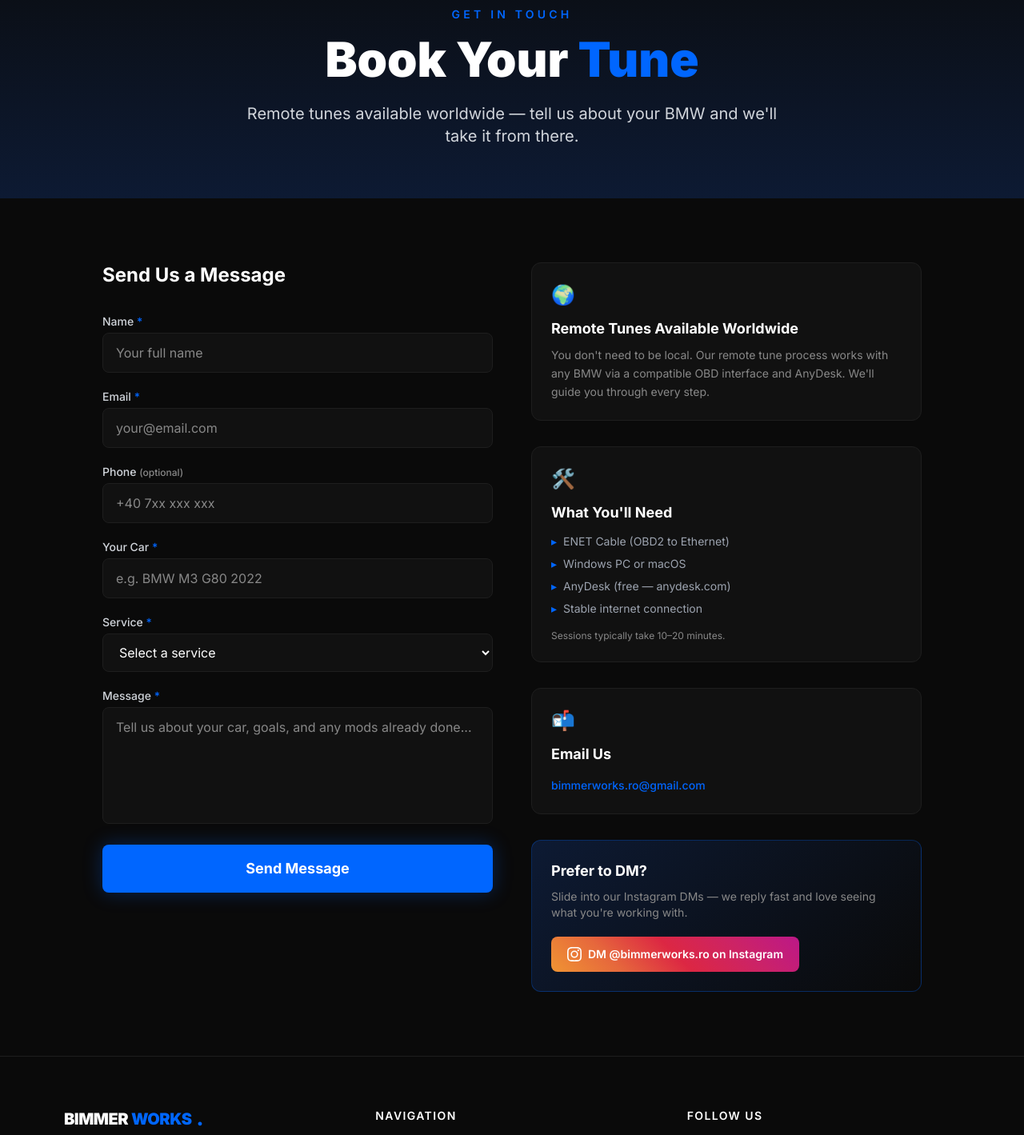
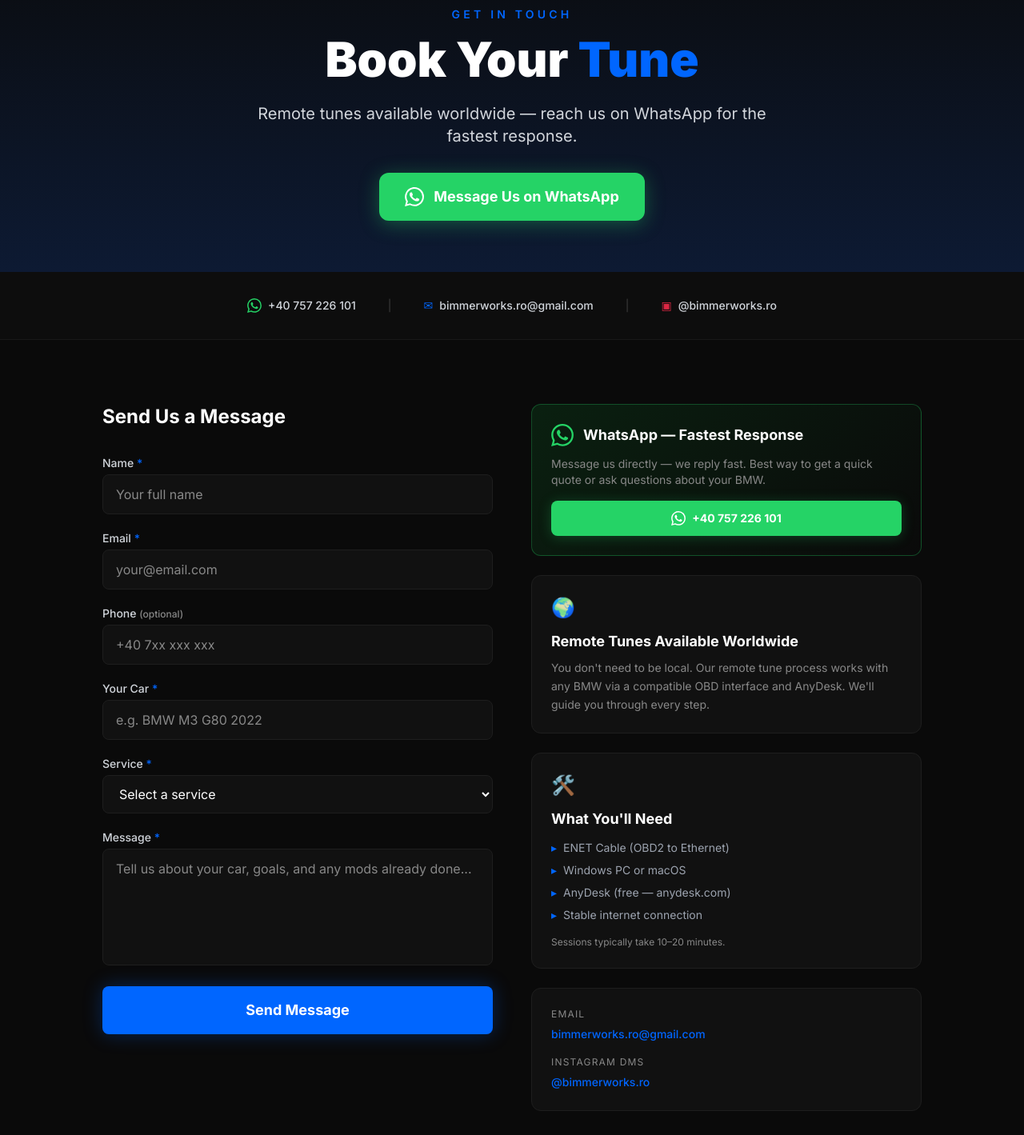
Before and after one commit to nikos192/bimmerworks.ro, a Next.js app: page /contact in a window 1280 px wide. Shown: the part 120-1539 px from the top of the page at 80% size. Built offline with nearby package versions, Linux system fonts and the light colour scheme.

Commit message:
feat: add WhatsApp as primary contact method

```diff
--- a/src/app/contact/page.tsx
+++ b/src/app/contact/page.tsx
@@ -3,6 +3,9 @@
 import { useState } from 'react';
 
 // TODO: Add business address here
+
+const WHATSAPP_NUMBER = '40757226101';
+const WHATSAPP_URL = `https://wa.me/${WHATSAPP_NUMBER}`;
 
 export default function ContactPage() {
   const [submitted, setSubmitted] = useState(false);
@@ -16,7 +19,6 @@
   });
 
   const services = [
-    // Priced packages
     'Pops & Bangs Tune — G series ($300)',
     'GPF / OPF Delete Tune — Gxx / F8x ($200)',
     'Gearbox Tune Stage 2/3 — F series ($190)',
@@ -24,7 +26,6 @@
     'XM Red Label Tune — G09 ($400)',
     'M3 / M4 CS Tune Pack — G80 / G82 ($400)',
     'Navigation Region Change — iDrive 7/8 ($220)',
-    // Contact for pricing
     'ECU Stage Tunes (Stage 1, 2, 3)',
     'BMW Coding',
     'Apple CarPlay / Android Auto',
@@ -61,9 +62,50 @@
         <h1 className="text-4xl sm:text-5xl md:text-6xl font-black mb-6">
           Book Your <span className="text-accent">Tune</span>
         </h1>
-        <p className="text-gray-300 text-lg sm:text-xl max-w-2xl mx-auto">
-          Remote tunes available worldwide — tell us about your BMW and we&apos;ll take it from there.
+        <p className="text-gray-300 text-lg sm:text-xl max-w-2xl mx-auto mb-8">
+          Remote tunes available worldwide — reach us on WhatsApp for the fastest response.
         </p>
+        {/* WhatsApp CTA — hero level */}
+        <a
+          href={WHATSAPP_URL}
+          target="_blank"
+          rel="noopener noreferrer"
+          className="inline-flex items-center gap-3 text-white font-bold px-8 py-4 rounded-xl text-lg transition-all duration-200 hover:scale-105"
+          style={{
+            background: '#25D366',
+            boxShadow: '0 4px 24px rgba(37,211,102,0.35)',
+          }}
+        >
+          <svg width="24" height="24" viewBox="0 0 24 24" fill="white">
+            <path d="M17.472 14.382c-.297-.149-1.758-.867-2.03-.967-.273-.099-.471-.148-.67.15-.197.297-.767.966-.94 1.164-.173.199-.347.223-.644.075-.297-.15-1.255-.463-2.39-1.475-.883-.788-1.48-1.761-1.653-2.059-.173-.297-.018-.458.13-.606.134-.133.298-.347.446-.52.149-.174.198-.298.298-.497.099-.198.05-.371-.025-.52-.075-.149-.669-1.612-.916-2.207-.242-.579-.487-.5-.669-.51-.173-.008-.371-.01-.57-.01-.198 0-.52.074-.792.372-.272.297-1.04 1.016-1.04 2.479 0 1.462 1.065 2.875 1.213 3.074.149.198 2.096 3.2 5.077 4.487.709.306 1.262.489 1.694.625.712.227 1.36.195 1.871.118.571-.085 1.758-.719 2.006-1.413.248-.694.248-1.289.173-1.413-.074-.124-.272-.198-.57-.347m-5.421 7.403h-.004a9.87 9.87 0 01-5.031-1.378l-.361-.214-3.741.982.998-3.648-.235-.374a9.86 9.86 0 01-1.51-5.26c.001-5.45 4.436-9.884 9.888-9.884 2.64 0 5.122 1.03 6.988 2.898a9.825 9.825 0 012.893 6.994c-.003 5.45-4.437 9.884-9.885 9.884m8.413-18.297A11.815 11.815 0 0012.05 0C5.495 0 .16 5.335.157 11.892c0 2.096.547 4.142 1.588 5.945L.057 24l6.305-1.654a11.882 11.882 0 005.683 1.448h.005c6.554 0 11.89-5.335 11.893-11.893a11.821 11.821 0 00-3.48-8.413z" />
+          </svg>
+          Message Us on WhatsApp
+        </a>
+      </section>
+
+      {/* ── QUICK CONTACT STRIP ── */}
+      <section className="py-8 px-4 bg-section-bg border-b border-white/5">
+        <div className="max-w-4xl mx-auto flex flex-col sm:flex-row items-center justify-center gap-4 sm:gap-10 text-sm">
+          <a href={WHATSAPP_URL} target="_blank" rel="noopener noreferrer"
+            className="flex items-center gap-2 text-gray-300 hover:text-white transition-colors font-medium">
+            <span style={{ color: '#25D366' }}>
+              <svg width="18" height="18" viewBox="0 0 24 24" fill="currentColor">
+                <path d="M17.472 14.382c-.297-.149-1.758-.867-2.03-.967-.273-.099-.471-.148-.67.15-.197.297-.767.966-.94 1.164-.173.199-.347.223-.644.075-.297-.15-1.255-.463-2.39-1.475-.883-.788-1.48-1.761-1.653-2.059-.173-.297-.018-.458.13-.606.134-.133.298-.347.446-.52.149-.174.198-.298.298-.497.099-.198.05-.371-.025-.52-.075-.149-.669-1.612-.916-2.207-.242-.579-.487-.5-.669-.51-.173-.008-.371-.01-.57-.01-.198 0-.52.074-.792.372-.272.297-1.04 1.016-1.04 2.479 0 1.462 1.065 2.875 1.213 3.074.149.198 2.096 3.2 5.077 4.487.709.306 1.262.489 1.694.625.712.227 1.36.195 1.871.118.571-.085 1.758-.719 2.006-1.413.248-.694.248-1.289.173-1.413-.074-.124-.272-.198-.57-.347m-5.421 7.403h-.004a9.87 9.87 0 01-5.031-1.378l-.361-.214-3.741.982.998-3.648-.235-.374a9.86 9.86 0 01-1.51-5.26c.001-5.45 4.436-9.884 9.888-9.884 2.64 0 5.122 1.03 6.988 2.898a9.825 9.825 0 012.893 6.994c-.003 5.45-4.437 9.884-9.885 9.884m8.413-18.297A11.815 11.815 0 0012.05 0C5.495 0 .16 5.335.157 11.892c0 2.096.547 4.142 1.588 5.945L.057 24l6.305-1.654a11.882 11.882 0 005.683 1.448h.005c6.554 0 11.89-5.335 11.893-11.893a11.821 11.821 0 00-3.48-8.413z" />
+              </svg>
+            </span>
+            +40 757 226 101
+          </a>
+          <span className="hidden sm:block text-white/20">|</span>
+          <a href="mailto:bimmerworks.ro@gmail.com"
+            className="flex items-center gap-2 text-gray-300 hover:text-white transition-colors font-medium">
+            <span className="text-accent">✉</span> bimmerworks.ro@gmail.com
+          </a>
+          <span className="hidden sm:block text-white/20">|</span>
+          <a href="https://www.instagram.com/bimmerworks.ro/" target="_blank" rel="noopener noreferrer"
+            className="flex items-center gap-2 text-gray-300 hover:text-white transition-colors font-medium">
+            <span style={{ color: '#dc2743' }}>▣</span> @bimmerworks.ro
+          </a>
+        </div>
       </section>
 
       {/* ── MAIN CONTENT ── */}
@@ -84,81 +126,44 @@
               </div>
             ) : (
               <form onSubmit={handleSubmit} className="space-y-5">
-                {/* Name */}
                 <div>
                   <label className="block text-sm font-medium text-gray-300 mb-1">
                     Name <span className="text-accent">*</span>
                   </label>
-                  <input
-                    type="text"
-                    name="name"
-                    required
-                    value={form.name}
-                    onChange={handleChange}
-                    placeholder="Your full name"
-                    className={inputClass}
-                  />
+                  <input type="text" name="name" required value={form.name} onChange={handleChange}
+                    placeholder="Your full name" className={inputClass} />
                 </div>
 
-                {/* Email */}
                 <div>
                   <label className="block text-sm font-medium text-gray-300 mb-1">
                     Email <span className="text-accent">*</span>
                   </label>
-                  <input
-                    type="email"
-                    name="email"
-                    required
-                    value={form.email}
-                    onChange={handleChange}
-                    placeholder="your@email.com"
-                    className={inputClass}
-                  />
+                  <input type="email" name="email" required value={form.email} onChange={handleChange}
+                    placeholder="your@email.com" className={inputClass} />
                 </div>
 
-                {/* Phone (optional) */}
                 <div>
                   <label className="block text-sm font-medium text-gray-300 mb-1">
                     Phone <span className="text-muted text-xs">(optional)</span>
                   </label>
-                  <input
-                    type="tel"
-                    name="phone"
-                    value={form.phone}
-                    onChange={handleChange}
-                    placeholder="+40 7xx xxx xxx"
-                    className={inputClass}
-                  />
+                  <input type="tel" name="phone" value={form.phone} onChange={handleChange}
+                    placeholder="+40 7xx xxx xxx" className={inputClass} />
                 </div>
 
-                {/* Car */}
                 <div>
                   <label className="block text-sm font-medium text-gray-300 mb-1">
                     Your Car <span className="text-accent">*</span>
                   </label>
-                  <input
-                    type="text"
-                    name="car"
-                    required
-                    value={form.car}
-                    onChange={handleChange}
-                    placeholder="e.g. BMW M3 G80 2022"
-                    className={inputClass}
-                  />
+                  <input type="text" name="car" required value={form.car} onChange={handleChange}
+                    placeholder="e.g. BMW M3 G80 2022" className={inputClass} />
                 </div>
 
-                {/* Service */}
                 <div>
                   <label className="block text-sm font-medium text-gray-300 mb-1">
                     Service <span className="text-accent">*</span>
                   </label>
-                  <select
-                    name="service"
-                    required
-                    value={form.service}
-                    onChange={handleChange}
-                    className={inputClass + ' cursor-pointer'}
-                  >
+                  <select name="service" required value={form.service} onChange={handleChange}
+                    className={inputClass + ' cursor-pointer'}>
                     <option value="" disabled>Select a service</option>
                     <optgroup label="── Fixed Price Packages ──">
                       {services.slice(0, 7).map((s) => (
@@ -173,26 +178,17 @@
                   </select>
                 </div>
 
-                {/* Message */}
                 <div>
                   <label className="block text-sm font-medium text-gray-300 mb-1">
                     Message <span className="text-accent">*</span>
                   </label>
-                  <textarea
-                    name="message"
-                    required
-                    rows={5}
-                    value={form.message}
-                    onChange={handleChange}
+                  <textarea name="message" required rows={5} value={form.message} onChange={handleChange}
                     placeholder="Tell us about your car, goals, and any mods already done..."
-                    className={inputClass + ' resize-none'}
-                  />
+                    className={inputClass + ' resize-none'} />
                 </div>
 
-                <button
-                  type="submit"
-                  className="w-full bg-accent hover:bg-accent-hover text-white font-bold py-4 rounded-lg transition-all duration-200 accent-glow hover:scale-[1.02] text-lg mt-2"
-                >
+                <button type="submit"
+                  className="w-full bg-accent hover:bg-accent-hover text-white font-bold py-4 rounded-lg transition-all duration-200 accent-glow hover:scale-[1.02] text-lg mt-2">
                   Send Message
                 </button>
               </form>
@@ -200,7 +196,31 @@
           </div>
 
           {/* ── SIDE INFO ── */}
-          <div className="space-y-8">
+          <div className="space-y-6">
+
+            {/* WhatsApp — PRIMARY */}
+            <div
+              className="rounded-xl p-6"
+              style={{ background: 'linear-gradient(135deg, #0a2010, #0a0a0a)', border: '1px solid rgba(37,211,102,0.3)' }}
+            >
+              <div className="flex items-center gap-3 mb-3">
+                <svg width="28" height="28" viewBox="0 0 24 24" fill="#25D366">
+                  <path d="M17.472 14.382c-.297-.149-1.758-.867-2.03-.967-.273-.099-.471-.148-.67.15-.197.297-.767.966-.94 1.164-.173.199-.347.223-.644.075-.297-.15-1.255-.463-2.39-1.475-.883-.788-1.48-1.761-1.653-2.059-.173-.297-.018-.458.13-.606.134-.133.298-.347.446-.52.149-.174.198-.298.298-.497.099-.198.05-.371-.025-.52-.075-.149-.669-1.612-.916-2.207-.242-.579-.487-.5-.669-.51-.173-.008-.371-.01-.57-.01-.198 0-.52.074-.792.372-.272.297-1.04 1.016-1.04 2.479 0 1.462 1.065 2.875 1.213 3.074.149.198 2.096 3.2 5.077 4.487.709.306 1.262.489 1.694.625.712.227 1.36.195 1.871.118.571-.085 1.758-.719 2.006-1.413.248-.694.248-1.289.173-1.413-.074-.124-.272-.198-.57-.347m-5.421 7.403h-.004a9.87 9.87 0 01-5.031-1.378l-.361-.214-3.741.982.998-3.648-.235-.374a9.86 9.86 0 01-1.51-5.26c.001-5.45 4.436-9.884 9.888-9.884 2.64 0 5.122 1.03 6.988 2.898a9.825 9.825 0 012.893 6.994c-.003 5.45-4.437 9.884-9.885 9.884m8.413-18.297A11.815 11.815 0 0012.05 0C5.495 0 .16 5.335.157 11.892c0 2.096.547 4.142 1.588 5.945L.057 24l6.305-1.654a11.882 11.882 0 005.683 1.448h.005c6.554 0 11.89-5.335 11.893-11.893a11.821 11.821 0 00-3.48-8.413z" />
+                </svg>
+                <h3 className="font-bold text-lg">WhatsApp — Fastest Response</h3>
+              </div>
+              <p className="text-muted text-sm mb-4">
+                Message us directly — we reply fast. Best way to get a quick quote or ask questions about your BMW.
+              </p>
+              <a href={WHATSAPP_URL} target="_blank" rel="noopener noreferrer"
+                className="inline-flex items-center gap-2 text-white font-bold px-5 py-3 rounded-lg text-sm transition-all duration-200 hover:scale-105 w-full justify-center"
+                style={{ background: '#25D366', boxShadow: '0 2px 16px rgba(37,211,102,0.25)' }}>
+                <svg width="18" height="18" viewBox="0 0 24 24" fill="white">
+                  <path d="M17.472 14.382c-.297-.149-1.758-.867-2.03-.967-.273-.099-.471-.148-.67.15-.197.297-.767.966-.94 1.164-.173.199-.347.223-.644.075-.297-.15-1.255-.463-2.39-1.475-.883-.788-1.48-1.761-1.653-2.059-.173-.297-.018-.458.13-.606.134-.133.298-.347.446-.52.149-.174.198-.298.298-.497.099-.198.05-.371-.025-.52-.075-.149-.669-1.612-.916-2.207-.242-.579-.487-.5-.669-.51-.173-.008-.371-.01-.57-.01-.198 0-.52.074-.792.372-.272.297-1.04 1.016-1.04 2.479 0 1.462 1.065 2.875 1.213 3.074.149.198 2.096 3.2 5.077 4.487.709.306 1.262.489 1.694.625.712.227 1.36.195 1.871.118.571-.085 1.758-.719 2.006-1.413.248-.694.248-1.289.173-1.413-.074-.124-.272-.198-.57-.347m-5.421 7.403h-.004a9.87 9.87 0 01-5.031-1.378l-.361-.214-3.741.982.998-3.648-.235-.374a9.86 9.86 0 01-1.51-5.26c.001-5.45 4.436-9.884 9.888-9.884 2.64 0 5.122 1.03 6.988 2.898a9.825 9.825 0 012.893 6.994c-.003 5.45-4.437 9.884-9.885 9.884m8.413-18.297A11.815 11.815 0 0012.05 0C5.495 0 .16 5.335.157 11.892c0 2.096.547 4.142 1.588 5.945L.057 24l6.305-1.654a11.882 11.882 0 005.683 1.448h.005c6.554 0 11.89-5.335 11.893-11.893a11.821 11.821 0 00-3.48-8.413z" />
+                </svg>
+                +40 757 226 101
+              </a>
+            </div>
 
             {/* Remote tunes note */}
             <div className="bg-card-bg border border-card-border rounded-xl p-6">
@@ -216,12 +236,7 @@
               <div className="text-2xl mb-3">🛠️</div>
               <h3 className="font-bold text-lg mb-3">What You&apos;ll Need</h3>
               <ul className="space-y-2 text-sm text-gray-400">
-                {[
-                  'ENET Cable (OBD2 to Ethernet)',
-                  'Windows PC or macOS',
-                  'AnyDesk (free — anydesk.com)',
-                  'Stable internet connection',
-                ].map((item) => (
+                {['ENET Cable (OBD2 to Ethernet)', 'Windows PC or macOS', 'AnyDesk (free — anydesk.com)', 'Stable internet connection'].map((item) => (
                   <li key={item} className="flex items-center gap-2">
                     <span className="text-accent">▸</span> {item}
                   </li>
@@ -230,45 +245,23 @@
               <p className="text-muted text-xs mt-4">Sessions typically take 10–20 minutes.</p>
             </div>
 
-            {/* Business info */}
-            <div className="bg-card-bg border border-card-border rounded-xl p-6">
-              <div className="text-2xl mb-3">📬</div>
-              <h3 className="font-bold text-lg mb-3">Email Us</h3>
-              <a
-                href="mailto:bimmerworks.ro@gmail.com"
-                className="text-accent hover:text-white transition-colors text-sm font-medium"
-              >
-                bimmerworks.ro@gmail.com
-              </a>
+            {/* Email + Instagram */}
+            <div className="bg-card-bg border border-card-border rounded-xl p-6 space-y-4">
+              <div>
+                <p className="text-xs text-muted uppercase tracking-widest mb-1">Email</p>
+                <a href="mailto:bimmerworks.ro@gmail.com"
+                  className="text-accent hover:text-white transition-colors text-sm font-medium">
+                  bimmerworks.ro@gmail.com
+                </a>
+              </div>
+              <div>
+                <p className="text-xs text-muted uppercase tracking-widest mb-1">Instagram DMs</p>
+                <a href="https://www.instagram.com/bimmerworks.ro/" target="_blank" rel="noopener noreferrer"
+                  className="text-accent hover:text-white transition-colors text-sm font-medium">
+                  @bimmerworks.ro
+                </a>
+              </div>
               {/* TODO: Add business address */}
-            </div>
-
-            {/* Prefer to DM */}
-            <div
-              className="rounded-xl p-6"
-              style={{
-                background: 'linear-gradient(135deg, #0d1a33, #0a0a0a)',
-                border: '1px solid rgba(0,102,255,0.3)',
-              }}
-            >
-              <h3 className="font-bold text-lg mb-2">Prefer to DM?</h3>
-              <p className="text-muted text-sm mb-5">
-                Slide into our Instagram DMs — we reply fast and love seeing what you&apos;re working with.
-              </p>
-              <a
-                href="https://www.instagram.com/bimmerworks.ro/"
-                target="_blank"
-                rel="noopener noreferrer"
-                className="inline-flex items-center gap-2 text-white font-semibold px-5 py-3 rounded-lg text-sm transition-all duration-200 hover:scale-105"
-                style={{
-                  background: 'linear-gradient(45deg, #f09433, #e6683c, #dc2743, #cc2366, #bc1888)',
-                }}
-              >
-                <svg width="18" height="18" viewBox="0 0 24 24" fill="white">
-                  <path d="M12 2.163c3.204 0 3.584.012 4.85.07 3.252.148 4.771 1.691 4.919 4.919.058 1.265.069 1.645.069 4.849 0 3.205-.012 3.584-.069 4.849-.149 3.225-1.664 4.771-4.919 4.919-1.266.058-1.644.07-4.85.07-3.204 0-3.584-.012-4.849-.07-3.26-.149-4.771-1.699-4.919-4.92-.058-1.265-.07-1.644-.07-4.849 0-3.204.013-3.583.07-4.849.149-3.227 1.664-4.771 4.919-4.919 1.266-.057 1.645-.069 4.849-.069zM12 0C8.741 0 8.333.014 7.053.072 2.695.272.273 2.69.073 7.052.014 8.333 0 8.741 0 12c0 3.259.014 3.668.072 4.948.2 4.358 2.618 6.78 6.98 6.98C8.333 23.986 8.741 24 12 24c3.259 0 3.668-.014 4.948-.072 4.354-.2 6.782-2.618 6.979-6.98.059-1.28.073-1.689.073-4.948 0-3.259-.014-3.667-.072-4.947-.196-4.354-2.617-6.78-6.979-6.98C15.668.014 15.259 0 12 0zm0 5.838a6.162 6.162 0 100 12.324 6.162 6.162 0 000-12.324zM12 16a4 4 0 110-8 4 4 0 010 8zm6.406-11.845a1.44 1.44 0 100 2.881 1.44 1.44 0 000-2.881z" />
-                </svg>
-                DM @bimmerworks.ro on Instagram
-              </a>
             </div>
 
           </div>
```
